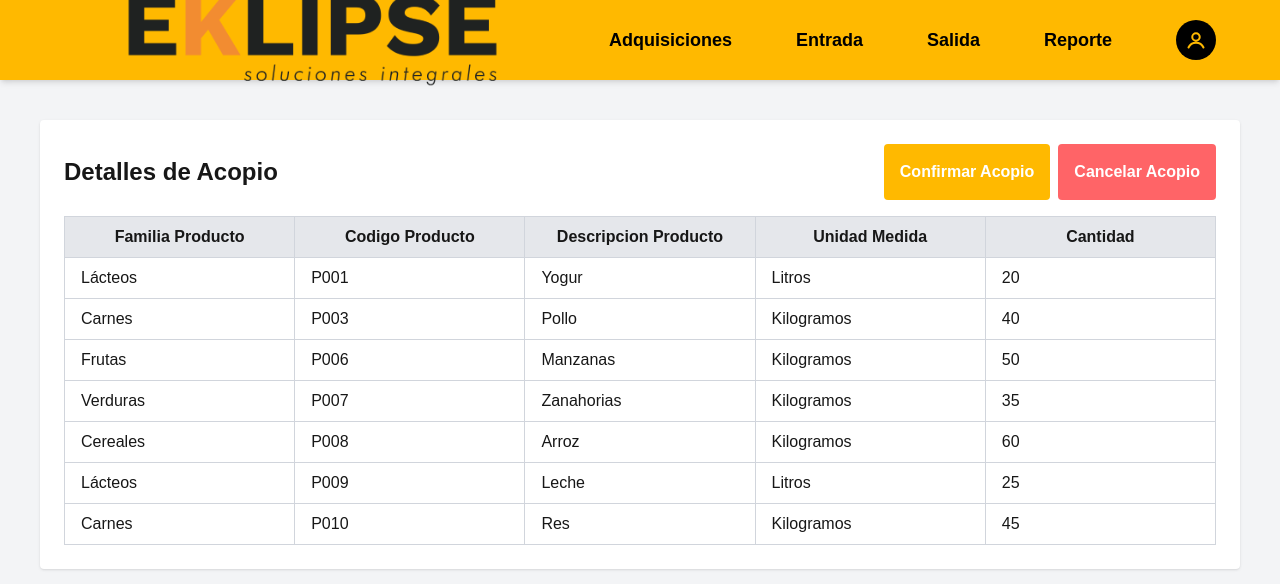
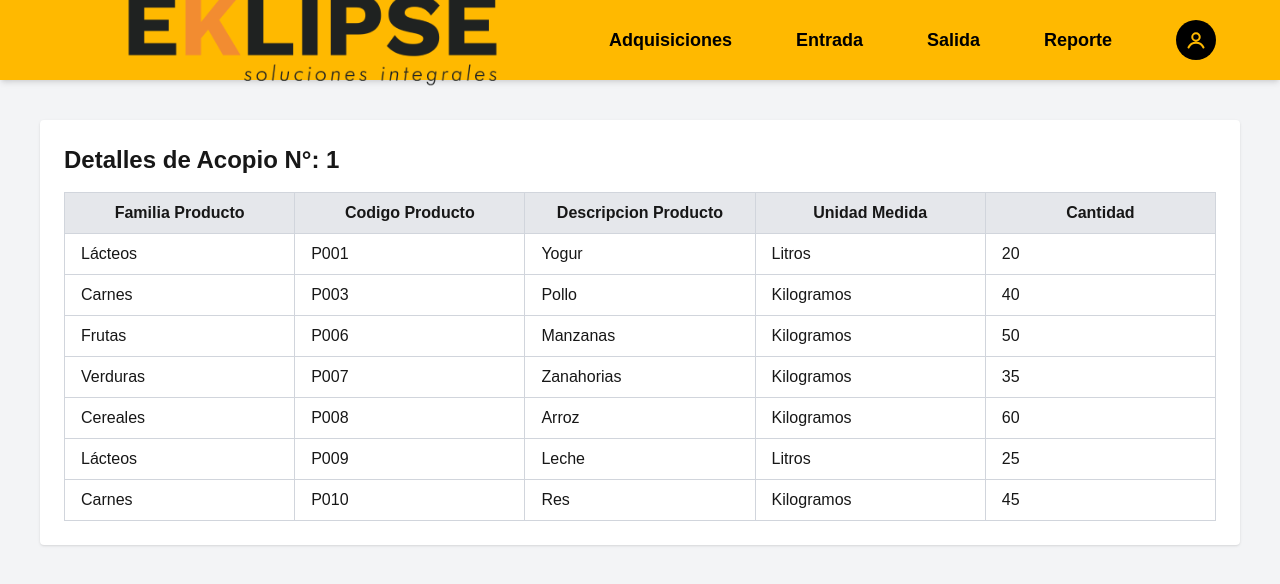
Before and after one commit to JoshirC/frontend-EKL, a Next.js app: page /adquisiciones/1 in a window 1280 px wide. Shown: the top 584 px of the page. Built offline with nearby package versions, Linux system fonts and the light colour scheme.

Commit message:
add: estado global con zustand

```diff
--- a/src/app/adquisiciones/[id]/page.tsx
+++ b/src/app/adquisiciones/[id]/page.tsx
@@ -1,6 +1,7 @@
 "use client";
 
 import React, { useEffect, useState, use } from "react";
+import { useAdquisicionStore } from "@/store/adquisicionStore";
 
 type DetalleOrdenAcopio = {
   idDetalleOrdenAcopio: number;
@@ -19,7 +20,8 @@ export default function AcopioIdPage({
 }) {
   // Correcto: usando use() para desempaquetar la Promise
   const { id: id_acopio } = use(params);
-  const estadoOrdenAcopio = "Pendiente"; // Cambiar según el estado de la orden de acopio con el backend o guardar el estado en una constante global.
+  const { estadoOrdenAcopio } = useAdquisicionStore();
+  //const estadoOrdenAcopio = "Listo"; // Cambiar según el estado de la orden de acopio con el backend o guardar el estado en una constante global.
   const [detalleOrdenAcopio, setDetalleOrdenAcopio] = useState<
     DetalleOrdenAcopio[]
   >([]);
@@ -86,8 +88,10 @@ export default function AcopioIdPage({
     <div className="p-10">
       <div className="bg-white p-6 rounded shadow">
         <div className="flex justify-between items-center mb-4">
-          <div className="text-2xl font-semibold">Detalles de Acopio</div>
-          {estadoOrdenAcopio === "Pendiente" && (
+          <div className="text-2xl font-semibold">
+            Detalles de Acopio N°: {id_acopio}
+          </div>
+          {estadoOrdenAcopio && ["Pendiente"].includes(estadoOrdenAcopio) && (
             <div>
               <button className="bg-amber-400 text-white font-semibold p-4 rounded hover:bg-amber-500 transition duration-300">
                 Confirmar Acopio
--- a/src/app/adquisiciones/acopio/page.tsx
+++ b/src/app/adquisiciones/acopio/page.tsx
@@ -1,6 +1,7 @@
 "use client";
 import React, { useState, useEffect } from "react";
 import NuevaOrdenAcopio from "@/components/adquisiciones/nuevaOrdenAcopio";
+import { useAdquisicionStore } from "@/store/adquisicionStore";
 
 type OrdenAcopio = {
   idAcopio: number;
@@ -13,6 +14,7 @@ const AcopioPage: React.FC = () => {
   const [modalNuevaOrdenAcopio, setModalNuevaOrdenAcopio] = useState(false);
   const [ordenes, setOrdenes] = useState<OrdenAcopio[]>([]);
 
+  const { estadoOrdenAcopio, setEstadoOrdenAcopio } = useAdquisicionStore();
   const abrirModalNuevaOrdenAcopio = () => {
     setModalNuevaOrdenAcopio(true);
   };
@@ -86,9 +88,10 @@ const AcopioPage: React.FC = () => {
                 <td className="border border-gray-300 px-4 py-2">
                   <button
                     className="bg-amber-400 text-white font-semibold px-4 py-2 w-full rounded hover:bg-amber-500 transition duration-300"
-                    onClick={() =>
-                      (window.location.href = `/adquisiciones/${orden.idAcopio}`)
-                    }
+                    onClick={() => {
+                      window.location.href = `/adquisiciones/${orden.idAcopio}`;
+                      setEstadoOrdenAcopio(orden.Estado);
+                    }}
                   >
                     Detalles
                   </button>
--- a/src/app/adquisiciones/registro/page.tsx
+++ b/src/app/adquisiciones/registro/page.tsx
@@ -1,6 +1,6 @@
 "use client";
 import React, { useState, useEffect } from "react";
-
+import { useAdquisicionStore } from "@/store/adquisicionStore";
 type OrdenAcopio = {
   idAcopio: number;
   CentroCosto: string;
@@ -9,6 +9,7 @@ type OrdenAcopio = {
 };
 const RegistroPage: React.FC = () => {
   const [ordenes, setOrdenes] = useState<OrdenAcopio[]>([]);
+  const { setEstadoOrdenAcopio } = useAdquisicionStore();
   useEffect(() => {
     const fetchOrdenes = async () => {
       try {
@@ -31,7 +32,7 @@ const RegistroPage: React.FC = () => {
       <div className="bg-white p-6 rounded shadow">
         <div className="flex justify-between items-center mb-4">
           <div className="text-2xl font-semibold">
-            Registro de Ordenes de Compras
+            Registro de Ordenes de Acopio
           </div>
         </div>
         <table className="table-fixed w-full border-collapse border border-gray-200 mt-2">
@@ -64,9 +65,10 @@ const RegistroPage: React.FC = () => {
                 <td className="border border-gray-300 px-4 py-2">
                   <button
                     className="bg-amber-400 text-white font-semibold px-4 py-2 w-full rounded hover:bg-amber-500 transition duration-300"
-                    onClick={() =>
-                      (window.location.href = `/adquisiciones/${orden.idAcopio}`)
-                    }
+                    onClick={() => {
+                      window.location.href = `/adquisiciones/${orden.idAcopio}`;
+                      setEstadoOrdenAcopio(orden.Estado);
+                    }}
                   >
                     Detalles
                   </button>
--- /dev/null
+++ b/src/store/adquisicionStore.ts
@@ -0,0 +1,37 @@
+import { create } from 'zustand';
+import { persist } from 'zustand/middleware';
+
+interface AdquisicionState {
+    idAcopio: number | null;
+    setIdAcopio: (id: number | null) => void;
+    clearIdAcopio: () => void;
+    estadoOrdenAcopio: string | null;
+    setEstadoOrdenAcopio: (estado: string | null) => void;
+    clearEstadoOrdenAcopio: () => void;
+
+
+    idOrdenAcopio: number | null;
+    setIdOrdenAcopio: (id: number | null) => void;
+    clearIdOrdenAcopio: () => void;
+
+}
+export const useAdquisicionStore = create<AdquisicionState>()(
+    persist(
+        (set) => ({
+            idAcopio: null,
+            setIdAcopio: (id) => set({ idAcopio: id }),
+            clearIdAcopio: () => set({ idAcopio: null }),
+            estadoOrdenAcopio: null,
+            setEstadoOrdenAcopio: (estado) => set({ estadoOrdenAcopio: estado }),
+            clearEstadoOrdenAcopio: () => set({ estadoOrdenAcopio: null }),
+
+            idOrdenAcopio: null,
+            setIdOrdenAcopio: (id) => set({ idOrdenAcopio: id }),
+            clearIdOrdenAcopio: () => set({ idOrdenAcopio: null }),
+
+        }),
+        {
+            name: 'adquisicion-storage', // unique name
+        }
+    )
+);
```
Also changed, not shown: package.json (+6 -5 lines), 1 other file (tests, documents, lock files or other folders).
